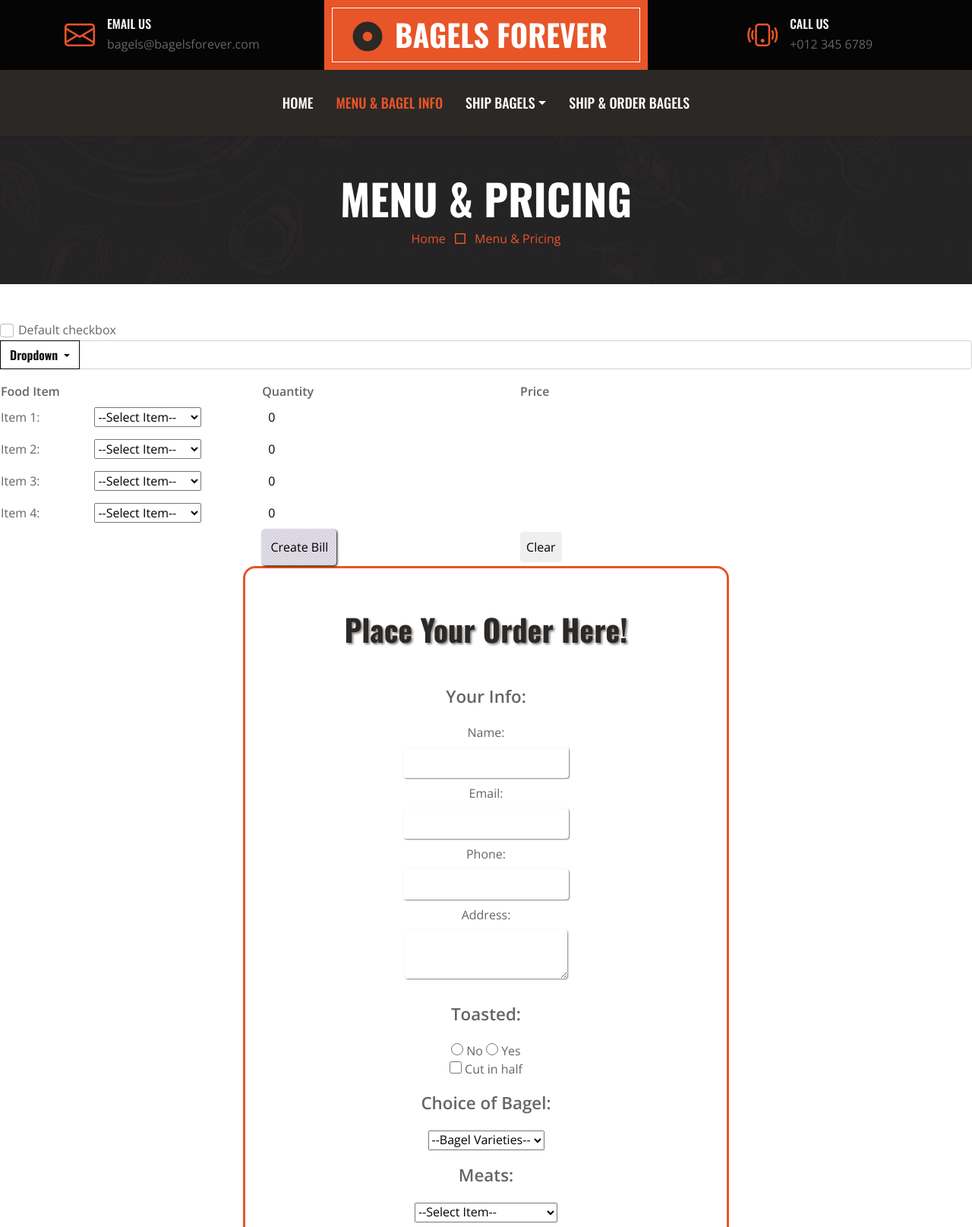
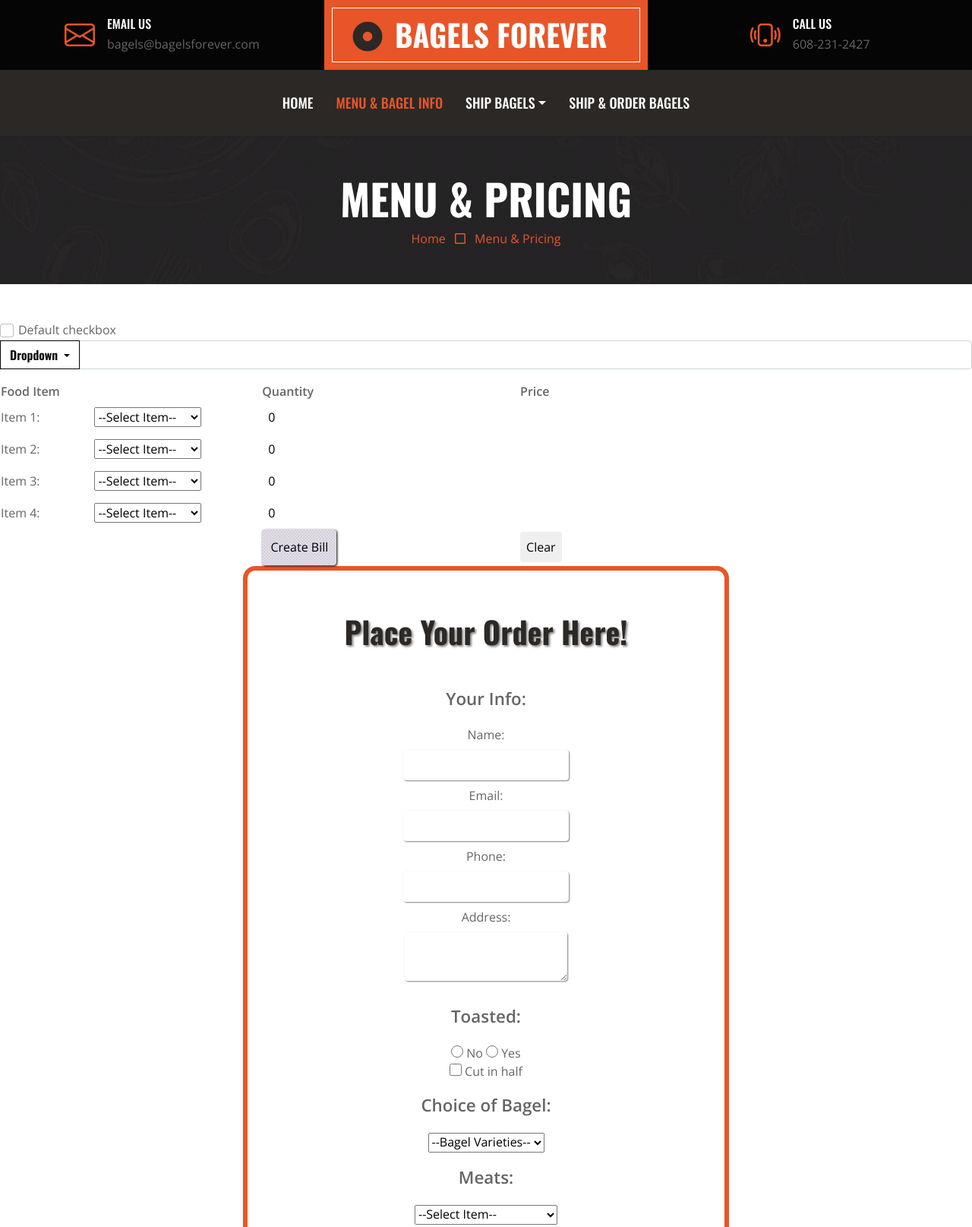
Before and after one commit to qtleeq/team-spirit, a plain HTML site: page menu.html in a window 1280 px wide. Shown: the top 1615 px of the page at 76% size. Drawn offline with nearby package versions, Linux system fonts and the light colour scheme.

Commit message:
number
changed the phone number

```diff
--- a/css/style.css
+++ b/css/style.css
@@ -356,7 +356,7 @@ h6,
 }
 
 .sandwich-form {
-  border: 3px solid rgb(232,85,40);
+  border: 6px solid rgb(232,85,40);
   display: flex;
   flex-direction: column;
   background: white;
--- a/menu.html
+++ b/menu.html
@@ -66,7 +66,7 @@
             <i class="bi bi-phone-vibrate fs-1 text-primary me-3"></i>
             <div class="text-start">
               <h6 class="text-uppercase text-white mb-1">Call Us</h6>
-              <span>+012 345 6789</span>
+              <span>608-231-2427</span>
             </div>
           </div>
         </div>
```
